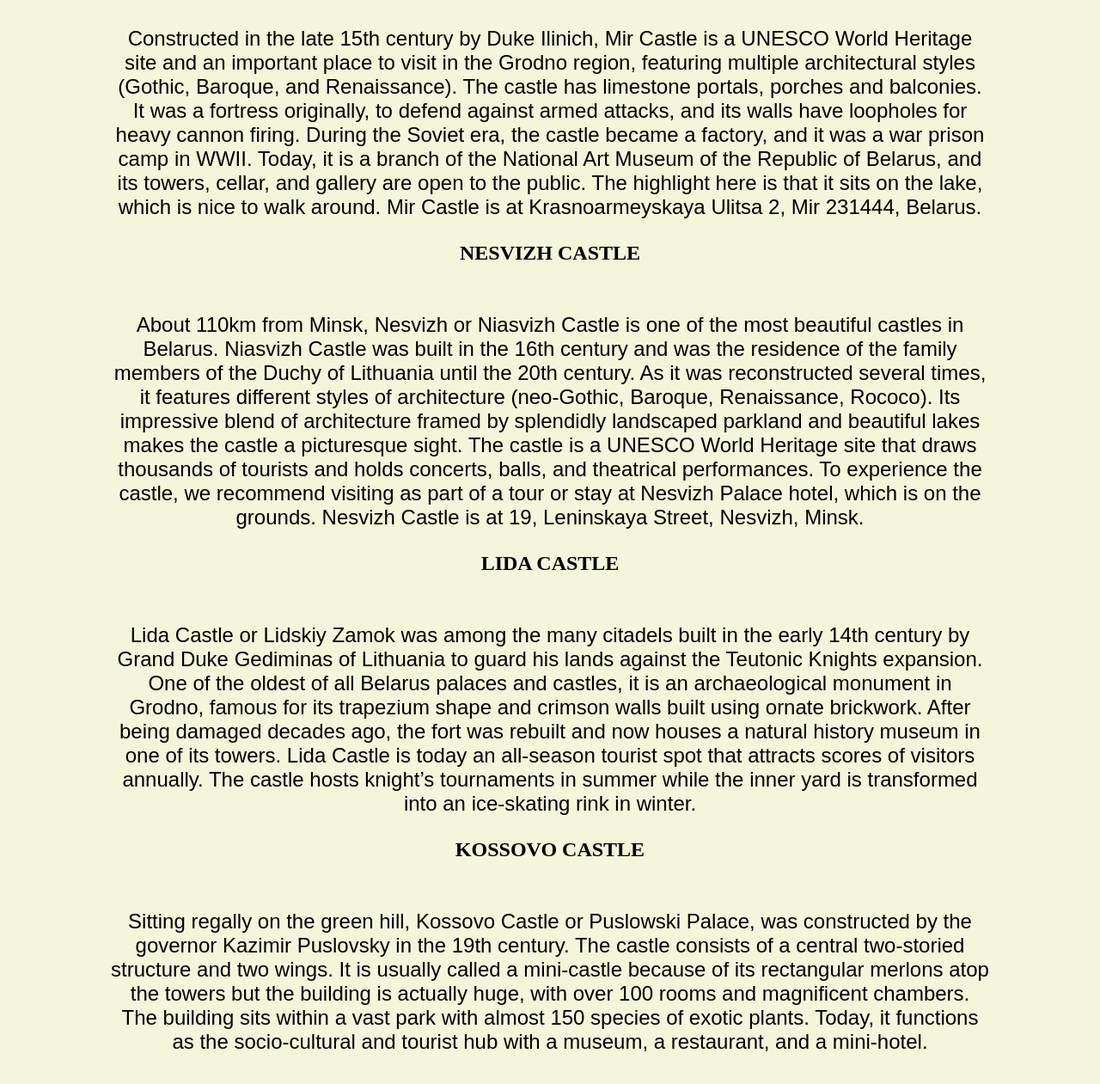
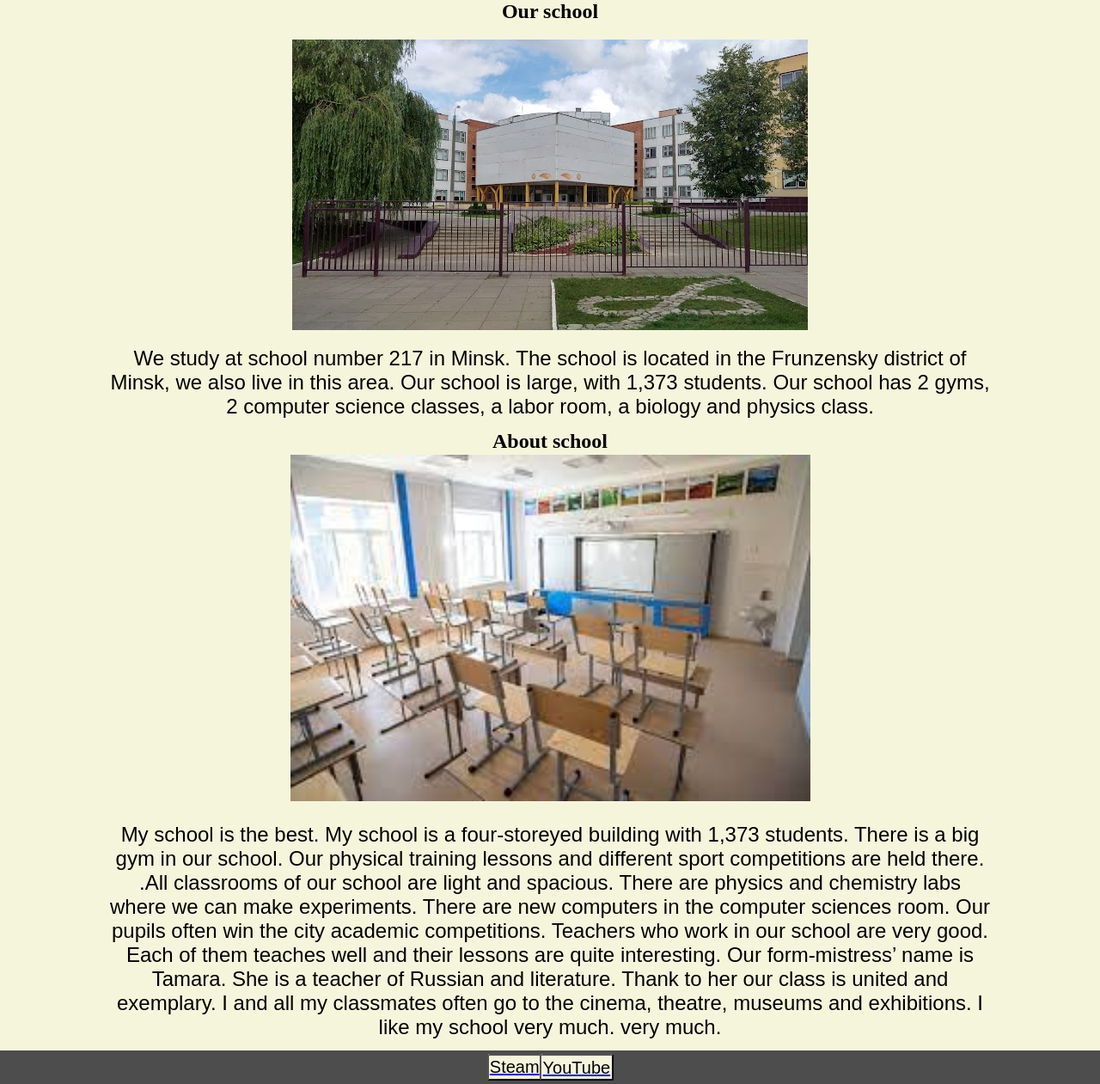
Before and after one commit to catGame222009/belcastle, a plain HTML site: page index.html in a window 1280 px wide. Shown: the part 78-1339 px from the top of the page at 86% size. Drawn offline with Linux system fonts and the light colour scheme.

Commit message:
school.html

```diff
--- a/index.html
+++ b/index.html
@@ -3,100 +3,55 @@
 <head>
     <meta charset="UTF-8">
     <meta name="viewport" content="width=device-width, initial-scale=1.0">
-    <title>Document</title>
-    <link rel="stylesheet" href="./style.css">
+    <link rel="stylesheet" href="./style/style.css">
 </head>
 <body>
-    <div>
-        <div class="start">
-            <div class="h2"><h2>MIRSKY CASTLE</h2></div>
-            <div><img src="./img/mircastle.img" alt=""></div>
-        <div class="text"><p>Constructed in the late 15th
-            century by Duke Ilinich, Mir Castle is a UNESCO
-            World Heritage site and an important place to
-            visit in the Grodno region, featuring multiple
-            architectural styles (Gothic, Baroque, and
-            Renaissance).
-            The castle has limestone portals, porches and
-            balconies.
-            It was a fortress originally, to defend against
-            armed attacks, and its walls have loopholes for
-            heavy cannon firing.
-            During the Soviet era, the castle became a
-            factory, and it was a war prison camp in WWII.
-            Today, it is a branch of the National Art Museum
-            of the Republic of Belarus, and its towers,
-            cellar, and gallery are open to the public.
-            The highlight here is that it sits on the lake,
-            which is nice to walk around.
-            Mir Castle is at Krasnoarmeyskaya Ulitsa 2,
-            Mir 231444, Belarus.</p></div>
+    <div class="head">
+        <div><h1>My school</h1></div>
+        <div class="img">
+            <h2>Our school</h2>
+            <img src="./img/school.jpg" alt="">
+            <p class="text">We study at school number 217 in Minsk. The
+                school is located in the Frunzensky district
+                of Minsk, we also live in this area. Our
+                school is large, with 1,373 students.
+                Our school has 2 gyms, 2 computer science
+                classes, a labor room, a biology and physics
+                class.</p>
         </div>
-        <div class="start">
-            <div class="h2"><h2>NESVIZH CASTLE</h2></div>
-            <div><img src="./img/nesviz.img" alt=""></div>
-            <div class="text"><p>About 110km from Minsk,
-                Nesvizh or Niasvizh Castle is one of the most beautiful
-                castles in Belarus.
-                Niasvizh Castle was built in the 16th century and was the
-                residence of the family members of the Duchy of Lithuania
-                until the 20th century.
-                As it was reconstructed several times, it features
-                different styles of architecture (neo-Gothic, Baroque,
-                Renaissance, Rococo).
-                Its impressive blend of architecture framed by splendidly
-                landscaped parkland and beautiful lakes makes the castle a
-                picturesque sight.
-                The castle is a UNESCO World Heritage site that draws
-                thousands of tourists and holds concerts, balls, and
-                theatrical performances.
-                To experience the castle, we recommend visiting as part
-                of a tour or stay at Nesvizh Palace hotel, which is on the
-                grounds.
-                Nesvizh Castle is at 19, Leninskaya
-                Street, Nesvizh, Minsk.</p></div>
-        </div>
-        <div class="start">
-            <div class="h2"><h2>LIDA CASTLE</h2></div>
-            <div><img src="./img/Lida.img" alt=""></div>
-            <div class="text"><p>Lida Castle or Lidskiy Zamok
-                was among the many citadels built in the early
-                14th century by Grand Duke Gediminas of
-                Lithuania to guard his lands against the
-                Teutonic Knights expansion.
-                One of the oldest of all Belarus palaces and
-                castles, it is an archaeological monument in
-                Grodno, famous for its trapezium shape and
-                crimson walls built using ornate brickwork.
-                After being damaged decades ago, the fort was
-                rebuilt and now houses a natural history
-                museum in one of its towers.
-                Lida Castle is today an all-season tourist
-                spot that attracts scores of visitors annually.
-                The castle hosts knight’s tournaments in
-                summer while the inner yard is transformed
-                into an ice-skating rink in winter.
-                </p></div>
-        </div>
-        <div class="start">
-            <div class="h2"><h2>KOSSOVO CASTLE</h2></div>
-            <div><img src="./img/kossov.img" alt=""></div>
-            <div class="text textcant"><p>Sitting regally on
-                the green hill, Kossovo Castle or Puslowski
-                Palace, was constructed by the governor
-                Kazimir Puslovsky in the 19th century.
-                The castle consists of a central two-storied
-                structure and two wings.
-                It is usually called a mini-castle because
-                of its rectangular merlons atop the towers
-                but the building is actually huge, with over
-                100 rooms and magnificent chambers.
-                The building sits within a vast park with
-                almost 150 species of exotic plants. Today,
-                it functions as the socio-cultural and tourist
-                hub with a museum, a restaurant, and a
-                mini-hotel.</p></div>
+        <div class="img head">
+            <div><h2>About school</h2></div>
+            <div><img src="./img/class.jpg" alt="" style="width: 220%;" class="img_cl"></div>
+            <div>
+                <p class="text1">My school is the best. My
+                    school is a four-storeyed building with
+                    1,373 students. There is a big gym in our
+                    school. Our physical training lessons and
+                    different sport competitions are held
+                    there. .All classrooms of our school are
+                    light and spacious. There are physics and
+                    chemistry labs where we can make
+                    experiments. There are new computers in
+                    the computer sciences room. Our pupils
+                    often win the city academic competitions.
+                    Teachers who work in our school are very
+                    good. Each of them teaches well and their
+                    lessons are quite interesting. Our
+                    form-mistress’ name is Tamara. She is a
+                    teacher of Russian and literature.
+                    Thank to her our class is united and
+                    exemplary. I and all my classmates often
+                    go to the cinema, theatre, museums and
+                    exhibitions. I like my school very much.
+                    very much.</p>
+            </div>
         </div>
     </div>
+    <section class="foot2">
+        <footer>
+            <a href="https://steamcommunity.com/id/otecyexalveuropy/"><button class="button"><p class="text_foot">Steam</p></button></a>
+            <a href="https://www.youtube.com/@DuchessOffTeam"><button class="button"><p class="text_foot">YouTube</p></button></a>
+        </footer>
+    </section>
 </body>
 </html>
```
